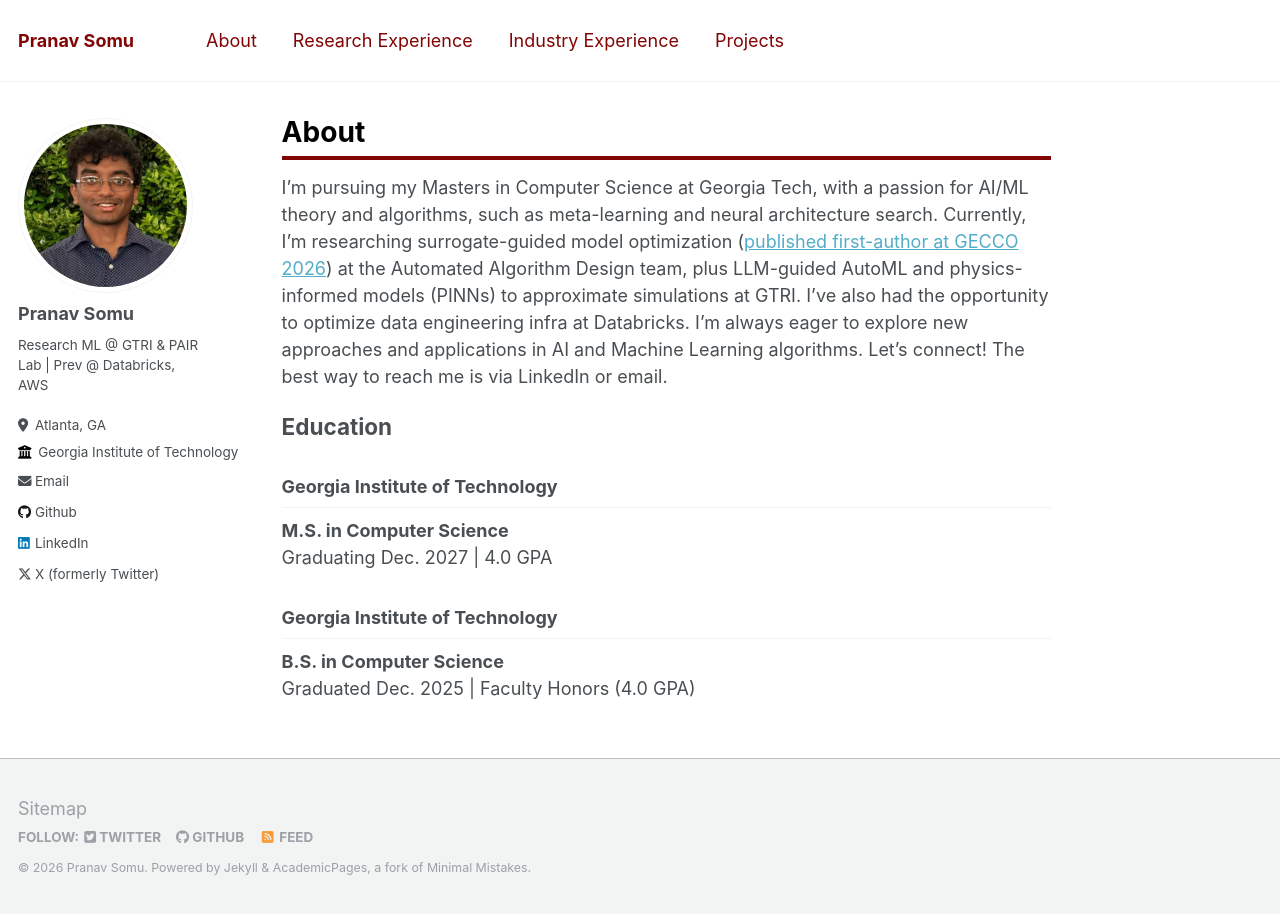
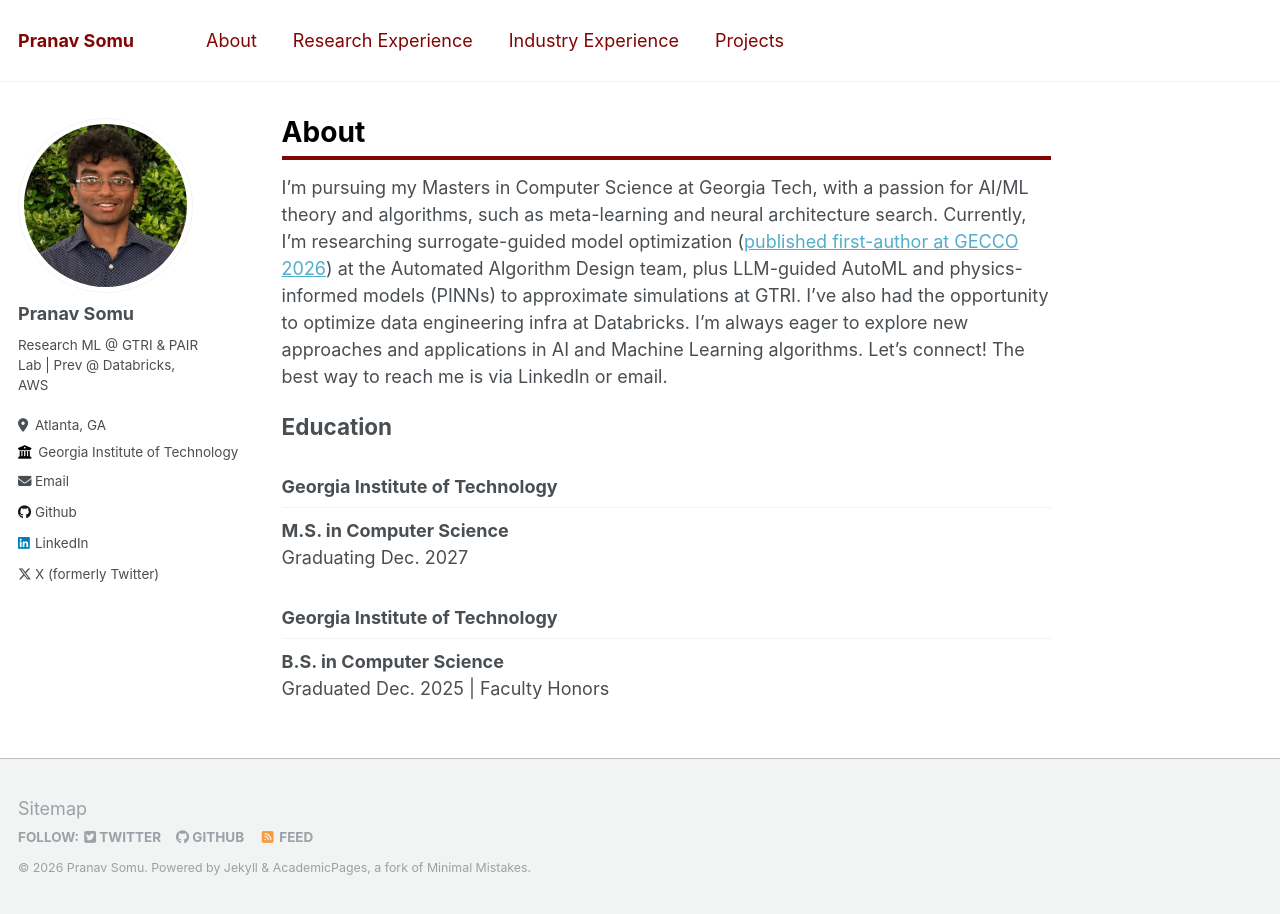
Before and after one commit to pcsom/pcsom.github.io, a Jekyll site: the page built from _pages/about.md, in a window 1280 px wide. Built offline with Jekyll 4.4.1, drawn with Linux system fonts in a browser that asks for light colours.

Commit message:
Adjust education

```diff
--- a/_pages/about.md
+++ b/_pages/about.md
@@ -15,9 +15,9 @@ Education
 Georgia Institute of Technology
 ------
 **M.S. in Computer Science**
-Graduating Dec. 2027 | 4.0 GPA
+Graduating Dec. 2027
 
 Georgia Institute of Technology
 ------
 **B.S. in Computer Science**
-Graduated Dec. 2025 | Faculty Honors (4.0 GPA)
+Graduated Dec. 2025 | Faculty Honors
```
